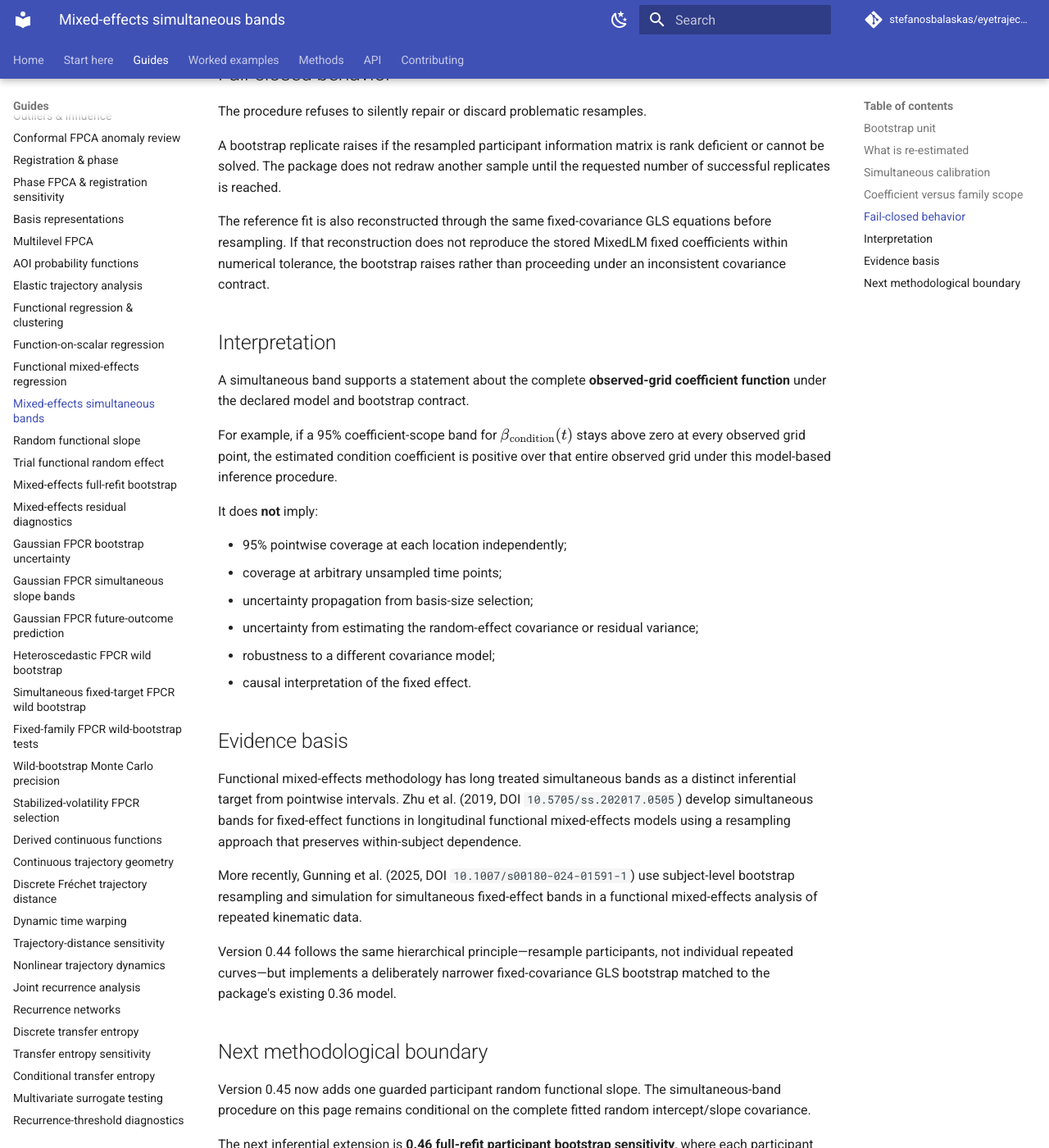
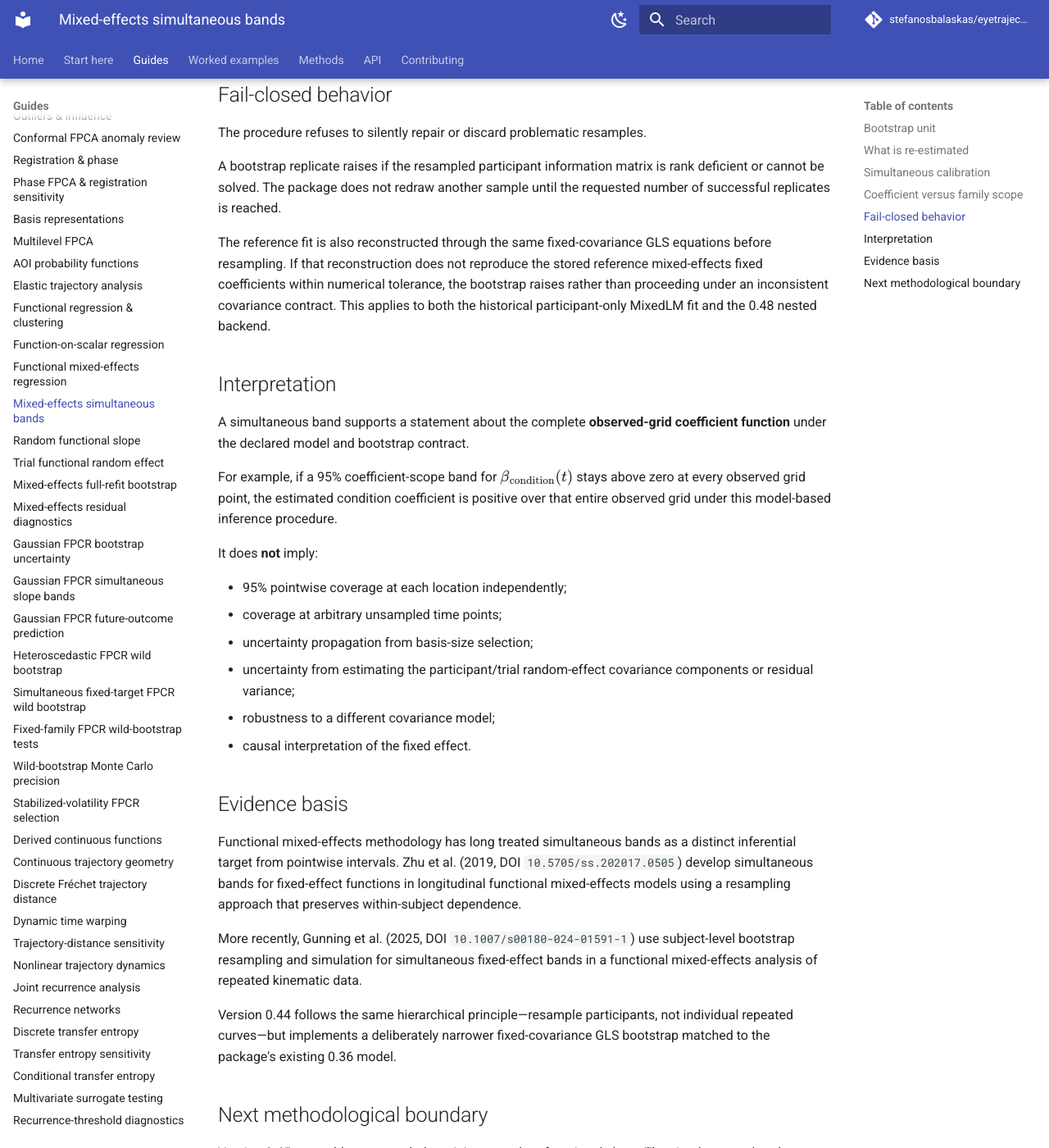
Before and after one commit to stefanosbalaskas/eyetrajectoriespy, an MkDocs documentation site: the page built from docs/methods/functional-mixed-effects-simultaneous-bands.md, in a window 1280 px wide and 1400 px high, scrolled down 2388 px. Shown: the whole window at 82% size. Built offline with MkDocs 1.6.1 and Material for MkDocs 9.7.7, drawn with Linux system fonts in a browser that asks for light colours; comment, search, counter and statistics services are not loaded; some of the changed text lies outside the part shown.

Commit message:
Generalize simultaneous-band contract for nested covariance

```diff
--- a/docs/methods/functional-mixed-effects-simultaneous-bands.md
+++ b/docs/methods/functional-mixed-effects-simultaneous-bands.md
@@ -74,9 +74,10 @@
 \sum_{r=1}^{n}\mathbf s_{I_r^{(b)}}.
 $$
 
-The fitted random-effect covariance, residual variance, fixed basis, random
-basis, spline degree, model specification, and preprocessing decisions are
-held fixed.
+The fitted participant random-effect covariance, optional shared trial
+random-effect covariance, residual variance, fixed basis, participant/trial
+random bases, spline degree, model specification, and preprocessing decisions
+are held fixed.
 
 This makes the procedure a **participant-cluster case bootstrap conditional on
 the fitted covariance model**, not a full mixed-model parametric bootstrap and
@@ -136,9 +137,10 @@
 until the requested number of successful replicates is reached.
 
 The reference fit is also reconstructed through the same fixed-covariance GLS
-equations before resampling. If that reconstruction does not reproduce the
-stored MixedLM fixed coefficients within numerical tolerance, the bootstrap
-raises rather than proceeding under an inconsistent covariance contract.
+equations before resampling. If that reconstruction does not reproduce the stored reference mixed-effects
+fixed coefficients within numerical tolerance, the bootstrap raises rather
+than proceeding under an inconsistent covariance contract. This applies to
+both the historical participant-only MixedLM fit and the 0.48 nested backend.
 
 ## Interpretation
 
@@ -155,8 +157,8 @@
 - 95% pointwise coverage at each location independently;
 - coverage at arbitrary unsampled time points;
 - uncertainty propagation from basis-size selection;
-- uncertainty from estimating the random-effect covariance or residual
-  variance;
+- uncertainty from estimating the participant/trial random-effect covariance
+  components or residual variance;
 - robustness to a different covariance model;
 - causal interpretation of the fixed effect.
 
```
